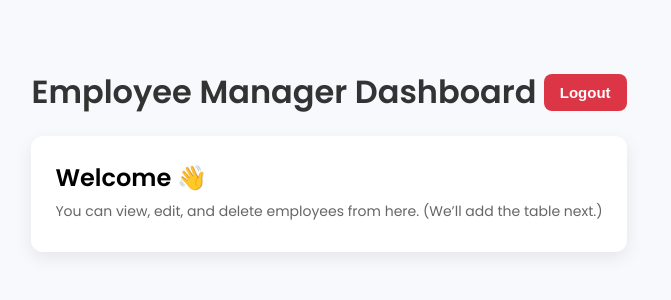
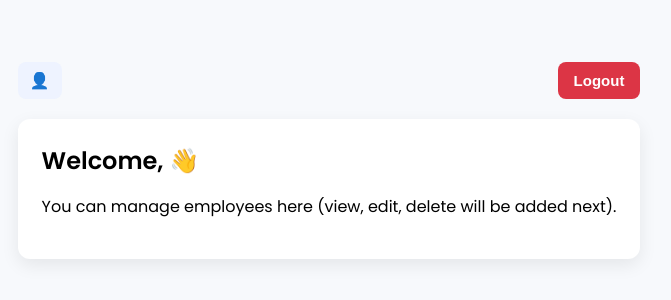
Before and after one commit to ThenukaAnjala/ITP, a React (Vite) app in the folder MERN/frontend/: page /employee-manager in a window 1280 px wide. Shown: the part 240-540 px from the top of the page, without its empty margins (311-982 px from the left). Built offline with nearby package versions, Linux system fonts and the light colour scheme.

Commit message:
feat: enhance AdminLanding and EmployeeManagerLanding with admin name display and improved logout handling style: update admin and manager CSS for better layout and user experience

```diff
--- a/MERN/frontend/src/pages/AdminLanding.jsx
+++ b/MERN/frontend/src/pages/AdminLanding.jsx
@@ -1,4 +1,4 @@
-import React, { useState } from "react";
+import React, { useState, useEffect } from "react";
 import { registerEmployeeManager } from "../services/api";
 import "../styles/pages/admin.css";
 
@@ -13,9 +13,20 @@ function AdminLanding() {
   const [msg, setMsg] = useState("");
   const [err, setErr] = useState("");
   const [loading, setLoading] = useState(false);
+  const [adminName, setAdminName] = useState("");
+
+  // 🟢 load admin name from localStorage
+  useEffect(() => {
+    const userStr = localStorage.getItem("user");
+    if (userStr) {
+      const user = JSON.parse(userStr);
+      setAdminName(`${user.firstName} ${user.lastName}`);
+    }
+  }, []);
 
   const handleLogout = () => {
     localStorage.removeItem("token");
+    localStorage.removeItem("user");
     window.location.href = "/";
   };
 
@@ -38,8 +49,14 @@ function AdminLanding() {
     setLoading(false);
 
     if (data && data.id) {
-      setMsg(`Employee Manager created: ${data.firstName} ${data.lastName}`);
-      setForm({ firstName: "", lastName: "", email: "", password: "", rePassword: "" });
+      setMsg(`✅ Employee Manager created: ${data.firstName} ${data.lastName}`);
+      setForm({
+        firstName: "",
+        lastName: "",
+        email: "",
+        password: "",
+        rePassword: "",
+      });
     } else {
       setErr(data?.message || "Failed to register manager");
     }
@@ -48,13 +65,19 @@ function AdminLanding() {
   return (
     <div className="admin-wrap">
       <header className="admin-header">
-        <h1>Admin Dashboard</h1>
-        <button className="logout-btn" onClick={handleLogout}>Logout</button>
+        <div className="admin-info">
+          <span className="admin-name">👤 {adminName}</span>
+        </div>
+        <button className="logout-btn" onClick={handleLogout}>
+          Logout
+        </button>
       </header>
 
       <section className="card">
         <h2>Register Employee Manager</h2>
-        <p className="hint">Fill the form to add a new Employee Manager for the project.</p>
+        <p className="hint">
+          Fill the form to add a new Employee Manager for the project.
+        </p>
 
         {msg && <div className="ok">{msg}</div>}
         {err && <div className="error">{err}</div>}
--- a/MERN/frontend/src/pages/EmployeeManagerLanding.jsx
+++ b/MERN/frontend/src/pages/EmployeeManagerLanding.jsx
@@ -1,24 +1,37 @@
-import React from "react";
-import "../styles/pages/manager.css"; // optional styles (below)
+import React, { useEffect, useState } from "react";
+import "../styles/pages/manager.css";
 
 function EmployeeManagerLanding() {
+  const [managerName, setManagerName] = useState("");
+
+  useEffect(() => {
+    const userStr = localStorage.getItem("user");
+    if (userStr) {
+      const user = JSON.parse(userStr);
+      setManagerName(`${user.firstName} ${user.lastName}`);
+    }
+  }, []);
+
   const handleLogout = () => {
-    localStorage.removeItem("token"); // 🔑 remove JWT
-    window.location.href = "/";        // 🔁 go back to login
+    localStorage.removeItem("token");
+    localStorage.removeItem("user");
+    window.location.href = "/";
   };
 
   return (
     <div className="manager-wrap">
       <header className="manager-header">
-        <h1>Employee Manager Dashboard</h1>
-        <button className="logout-btn" onClick={handleLogout}>Logout</button>
+        <div className="manager-info">
+          <span className="manager-name">👤 {managerName}</span>
+        </div>
+        <button className="logout-btn" onClick={handleLogout}>
+          Logout
+        </button>
       </header>
 
       <section className="card">
-        <h2>Welcome 👋</h2>
-        <p className="hint">
-          You can view, edit, and delete employees from here. (We’ll add the table next.)
-        </p>
+        <h2>Welcome, {managerName} 👋</h2>
+        <p>You can manage employees here (view, edit, delete will be added next).</p>
       </section>
     </div>
   );
--- a/MERN/frontend/src/pages/Login.jsx
+++ b/MERN/frontend/src/pages/Login.jsx
@@ -1,6 +1,6 @@
 import { useState } from "react";
-import { loginUser } from "../services/api";
-import "../styles/pages/login.css";  // <-- CSS Import
+import { loginUser } from "../services/api";   // api.js එකේ function එක
+import "../styles/pages/login.css";            // CSS file එක
 
 function Login() {
   const [email, setEmail] = useState("");
@@ -17,7 +17,11 @@ function Login() {
       const data = await loginUser(email, password);
 
       if (data.token) {
+        // 🟢 Save token + user details
         localStorage.setItem("token", data.token);
+        localStorage.setItem("user", JSON.stringify(data.user));
+
+        // 🟢 Navigate based on landing path
         if (data.landing === "/admin") {
           window.location.href = "/admin";
         } else if (data.landing === "/employee-manager") {
@@ -37,6 +41,7 @@ function Login() {
 
   return (
     <div className="login-container">
+      <div className="login-box">
         <h2>Rubber Factory Login</h2>
 
         {error && <div className="error">{error}</div>}
@@ -63,6 +68,7 @@ function Login() {
           </button>
         </form>
       </div>
+    </div>
   );
 }
 
--- a/MERN/frontend/src/styles/pages/admin.css
+++ b/MERN/frontend/src/styles/pages/admin.css
@@ -50,3 +50,23 @@ body { margin: 0; font-family: 'Poppins', sans-serif; background:#f7f9fc; }
 @media (max-width: 640px) {
   .grid { grid-template-columns: 1fr; }
 }
+.admin-header {
+  display: flex;
+  justify-content: space-between;
+  align-items: center;
+  margin-bottom: 20px;
+}
+
+.admin-info {
+  display: flex;
+  align-items: center;
+}
+
+.admin-name {
+  font-size: 16px;
+  font-weight: 600;
+  color: #333;
+  background: #eef3ff;
+  padding: 6px 12px;
+  border-radius: 8px;
+}
--- a/MERN/frontend/src/styles/pages/manager.css
+++ b/MERN/frontend/src/styles/pages/manager.css
@@ -23,3 +23,24 @@ body { margin: 0; font-family: 'Poppins', sans-serif; background:#f7f9fc; }
 }
 .card h2 { margin:0 0 6px; }
 .hint { margin:0 0 6px; color:#666; font-size:14px; }
+
+.manager-header {
+  display: flex;
+  justify-content: space-between;
+  align-items: center;
+  margin-bottom: 20px;
+}
+
+.manager-info {
+  display: flex;
+  align-items: center;
+}
+
+.manager-name {
+  font-size: 16px;
+  font-weight: 600;
+  color: #333;
+  background: #eef3ff;
+  padding: 6px 12px;
+  border-radius: 8px;
+}
```
Lines whose indentation alone changed are shown as unchanged.
